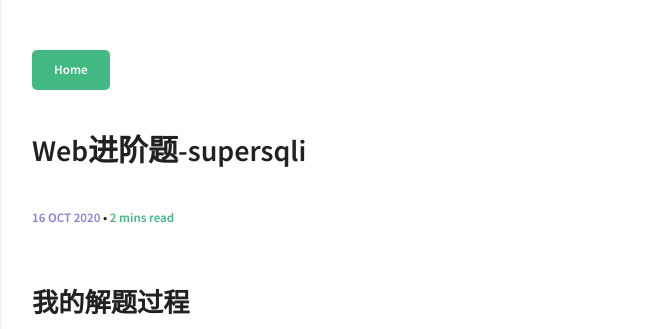
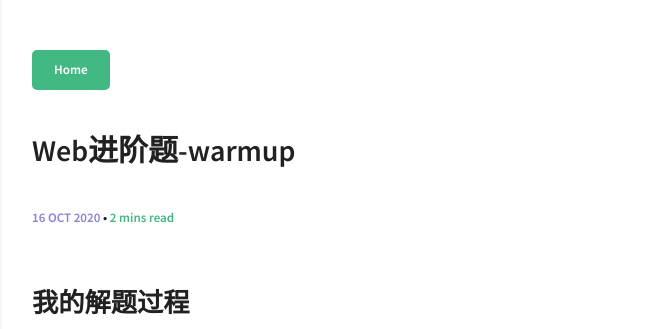
Before and after one commit to MonkeyDatabase/MonkeyDatabase.github.io, a Jekyll site: the page built from _posts/2020-10-15-ctf-web-warmup.md, in a window 1280 px wide. Shown: the top 329 px of the page, without its empty margins (318-981 px from the left). Built offline with Jekyll 4.4.1, drawn with Linux system fonts in a browser that asks for light colours; comment, search, counter and statistics services are not loaded.

Commit message:
commit ctf web warmup

```diff
--- a/_posts/2020-10-15-ctf-web-warmup.md
+++ b/_posts/2020-10-15-ctf-web-warmup.md
@@ -1,7 +1,7 @@
 ---
 layout: post
-title: Web进阶题-supersqli
-excerpt: "攻防世界进阶Web题目-supersqli"
+title: Web进阶题-warmup
+excerpt: "攻防世界进阶Web题目-warmup"
 date:   2020-10-15 22:09:00
 categories: [CTF]
 comments: true
```
